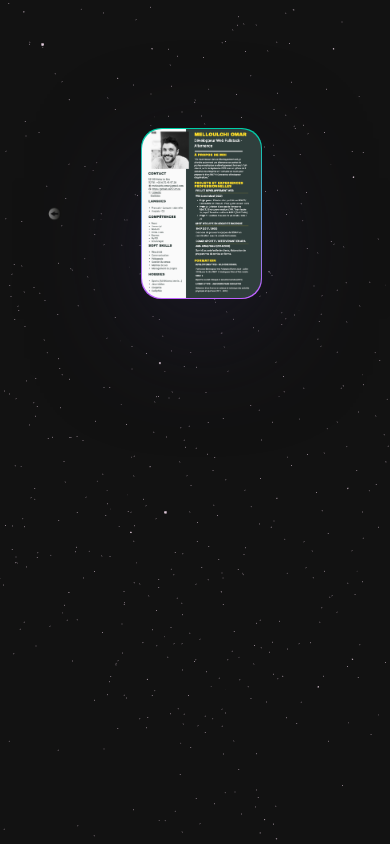
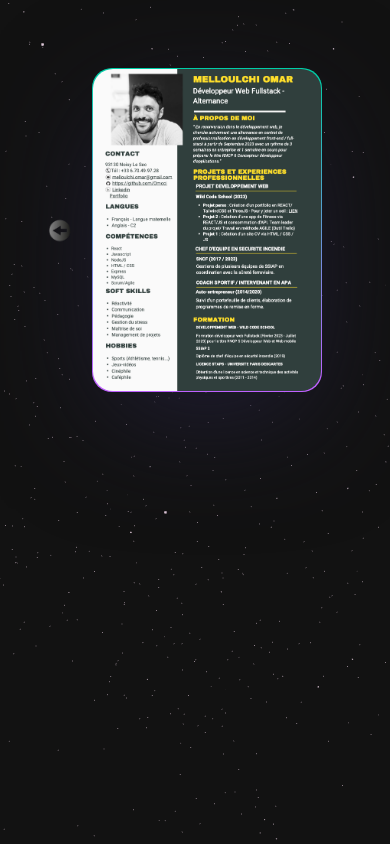
Before and after one commit to Omcci/3DPortfolio, a React (Vite) app: page /dashboard in a window 390 px wide. Built offline with nearby package versions, Linux system fonts and the light colour scheme.

Commit message:
fixed dashboard style

```diff
--- a/src/pages/Dashboard.jsx
+++ b/src/pages/Dashboard.jsx
@@ -28,9 +28,9 @@ function Dashboard() {
         </div>
         <motion.div
           variants={fadeIn("right", "spring", 0.5, 0.5)}
-          className="green-pink-gradient p-[1px] rounded-[20px] shadow-card m-20"
+          className="green-pink-gradient p-[1px] rounded-[20px] shadow-card m-5 sm:m-20 "
         >
-          <img src={cv} alt="CvOmar" className="bg-auto rounded-[20px]" />
+          <img src={cv} alt="CvOmar" className="bg-auto rounded-[20px] sm:bg-contain" />
         </motion.div>
       </div>
     </div>
```
